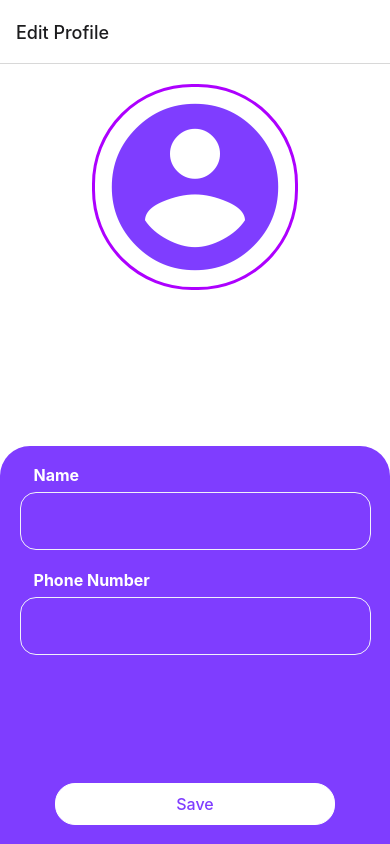
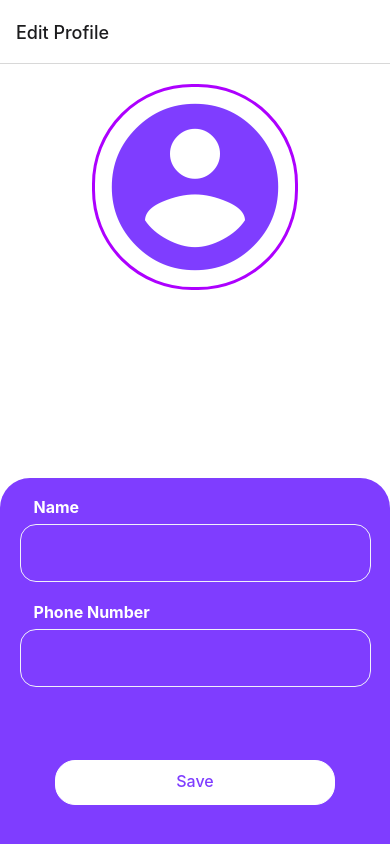
Before and after one commit to MoeInL/TrackThemBucks, a React Native app: screen /EditProfile in a window 390 px wide. Built offline with nearby package versions, Linux system fonts and the light colour scheme; no server answers.

Commit message:
finalising

```diff
--- /dev/null
+++ b/Components/ProfileComponents/LogoutBttn.jsx
@@ -0,0 +1,38 @@
+import {View, Text, TouchableOpacity, StyleSheet} from "react-native";
+
+import { MaterialIcons } from '@expo/vector-icons';
+
+export default function LogoutBttn({onPress}) {
+    return (
+        <TouchableOpacity style = {styles.bttnStyle} onPress = {onPress}>
+            <View style = {styles.iconStyle}>
+                <MaterialIcons name="logout" size={24} color="#FD3C4A" />
+            </View>
+
+            <Text style = {styles.txtStyle}>Logout</Text>
+        </TouchableOpacity>
+    )
+}
+
+const styles = StyleSheet.create({
+    bttnStyle: {
+        borderRadius: 20,
+        paddingHorizontal: 14,
+        paddingVertical: 16,
+        width: "100%",
+        alignItems: "center",
+        flexDirection: "row",
+        gap: 10,
+
+    },
+    txtStyle: {
+        fontSize: 16,
+        fontWeight: "500",
+    },
+
+    iconStyle: {
+        backgroundColor: "#FFE2E4",
+        borderRadius: 16,
+        padding: 10,
+    },
+});
--- a/Screens/Core/AddIncomeScreen.jsx
+++ b/Screens/Core/AddIncomeScreen.jsx
@@ -45,7 +45,7 @@ export default function AddIncome({navigation}){
     }
 
     return(
-        <KeyboardAvoidingView  behavior={Platform.OS === 'ios' ? 'padding' : 'height'} style = {{flex: 1}}>
+        <KeyboardAvoidingView  behavior={Platform.OS === 'ios' ? 'padding' : 'height'} style = {{flex: 1}} keyboardVerticalOffset={100}>
                 <TouchableWithoutFeedback onPress={() =>
                     {
                         setIsFocused(false)
--- a/Screens/Core/AddTransactionScreen.jsx
+++ b/Screens/Core/AddTransactionScreen.jsx
@@ -95,7 +95,7 @@ export default function AddTransaction({navigation}) {
     }
 
     return (
-        <KeyboardAvoidingView  behavior={Platform.OS === 'ios' ? 'padding' : 'height'} style = {{flex: 1}}>
+        <KeyboardAvoidingView  behavior={Platform.OS === 'ios' ? 'padding' : 'height'} style = {{flex: 1}} KeyboardAvoidingView = {100}>
             <TouchableWithoutFeedback onPress={() => Keyboard.dismiss()}>
                 <View style = {styles.ScreenStyle}>
                     <View style = {styles.textContainer}>
--- a/Screens/Onboarding/Login.jsx
+++ b/Screens/Onboarding/Login.jsx
@@ -9,7 +9,7 @@ import LoadingOverlay from "../../Components/AuthUIComponents/LoadingOverlay";
 
 import { loginUser } from "../../Requests/auth";
 import { pushTokenToRedux, pushIdToRedux } from "../../States/actions/userInfoActions";
-import { pushToBackend } from "../../Requests/https";
+import { pushToBackend, updateBackend, pullFromBackend } from "../../Requests/https";
 
 export default function Login({navigation}){
     const [email, setEmail] = useState("")
--- a/Screens/Profile/EditProfileScreen.jsx
+++ b/Screens/Profile/EditProfileScreen.jsx
@@ -12,7 +12,7 @@ export default function EditProfileScreen({navigation}) {
     const userInformationInRedux = useSelector(state => state.userInfo);
     const transactionsInRedux = useSelector(state => state.transactions);
     //notificationInRedux is never working
-    const notificationsInRedux = useSelector(state => state.notifications);
+    const notificationsInRedux = useSelector(state => state.notification);
 
     const [name, setName] = useState("")
     const [phoneNumber, setPhoneNumber] = useState("")
@@ -28,7 +28,7 @@ export default function EditProfileScreen({navigation}) {
     }
 
     return (
-        <KeyboardAvoidingView  behavior={Platform.OS === 'ios' ? 'padding' : 'height'} style = {{flex: 1}}>
+        <KeyboardAvoidingView  behavior={Platform.OS === 'ios' ? 'padding' : 'height'} style = {{flex: 1}} keyboardVerticalOffset = {100}>
             <TouchableWithoutFeedback onPress = {() => Keyboard.dismiss()}>
                 <View style = {styles.screenStyle}>
                     <View style = {styles.profilePicView}>
@@ -66,7 +66,7 @@ export default function EditProfileScreen({navigation}) {
                             />
                         </View>
 
-                        <View style = {{alignItems: 'center', flex: 1, justifyContent: 'flex-end'}}>
+                        <View style = {styles.bttnContainer}>
                             <TouchableOpacity
                                 style = {styles.buttonStyle}
                                 onPress = {() => {
@@ -89,10 +89,10 @@ const styles = StyleSheet.create({
         flex: 1,
         paddingTop: "5%",
         gap: 20,
+        justifyContent:"space-between",
     },
 
     profilePicView: {
-        height: '45%',
         alignItems: "center",
     },
 
@@ -113,10 +113,10 @@ const styles = StyleSheet.create({
     userInfo: {
         gap: 20,
         backgroundColor: "#7F3DFF",
-        flex: 1,
         borderTopRightRadius: 30,
         borderTopLeftRadius: 30,
         padding: "5%",
+        paddingBottom: "10%",
     },
 
     txtStyle: {
@@ -127,6 +127,13 @@ const styles = StyleSheet.create({
         marginBottom: "2%",
     },
 
+    bttnContainer: {
+        alignItems: 'center',
+        flex: 1,
+        justifyContent: 'flex-end',
+        marginTop: "15%",
+    },
+
     buttonStyle: {
         alignItems: "center",
         padding: 10,
@@ -135,6 +142,7 @@ const styles = StyleSheet.create({
         backgroundColor: "white",
         borderWidth: 1,
         borderColor: "white",
+        height: 45,
     },
 
     bttnTextStyle: {
--- a/Screens/Profile/ProfileScreen.jsx
+++ b/Screens/Profile/ProfileScreen.jsx
@@ -1,21 +1,41 @@
 import { View, StyleSheet } from "react-native";
 import { useSelector } from "react-redux";
 
+import { updateBackend } from "../../Requests/https";
+
 import HeaderComponent from "../../Components/ProfileComponents/HeaderComponent";
+import LogoutBttn from "../../Components/ProfileComponents/LogoutBttn";
 
 export default function ProfileScreen({navigation}) {
-    const userNameInRedux = useSelector(state => state.userInfo.name);
+    const userInformationInRedux = useSelector(state => state.userInfo);
+    const transactionsInRedux = useSelector(state => state.transactions);
+    const notificationsInRedux = useSelector(state => state.notifications);
     const hasProfilePicInRedux = useSelector(state => state.userInfo.hasProfilePic);
+
+    const tempObject = {
+        transactionList: transactionsInRedux,
+        notificationList: notificationsInRedux,
+        userInformation: {...userInformationInRedux,
+            token: ""
+        }
+    }
+
+    function handleLogout() {
+        navigation.navigate("OnBoardingNavigation");
+        updateBackend(userInformationInRedux. id, tempObject);
+    }
 
     return (
         <View style = {styles.screenStyle}>
             <HeaderComponent
-                userName={userNameInRedux}
+                userName={userInformationInRedux.name}
                 hasProfilePic={hasProfilePicInRedux? true: false}
                 onPress={() => navigation.navigate("EditProfile")}
             />
 
-
+            <View style = {styles.profileInfo}>
+                <LogoutBttn onPress = {handleLogout}/>
+            </View>
         </View>
     )
 }
@@ -26,5 +46,12 @@ const styles = StyleSheet.create({
         padding: "5%",
         marginTop: 50,
         gap: 20,
+        backgroundColor: "#F6F6F6"
+    },
+
+    profileInfo: {
+        backgroundColor: "#FFFFFF",
+        borderRadius: 24,
+        padding: 16,
     },
 });
--- a/Screens/Setup/AddWallet.jsx
+++ b/Screens/Setup/AddWallet.jsx
@@ -60,7 +60,7 @@ export default function AddWallet({navigation}) {
     }
 
     return(
-        <KeyboardAvoidingView  behavior={Platform.OS === 'ios' ? 'padding' : 'height'} style = {{flex: 1}}>
+        <KeyboardAvoidingView  behavior={Platform.OS === 'ios' ? 'padding' : 'height'} style = {{flex: 1}} keyboardVerticalOffset={100}>
             <TouchableWithoutFeedback onPress = {() => Keyboard.dismiss()}>
                 <View style = {styles.screenStyle}>
                     <View style = {styles.txtContainer}>
```
